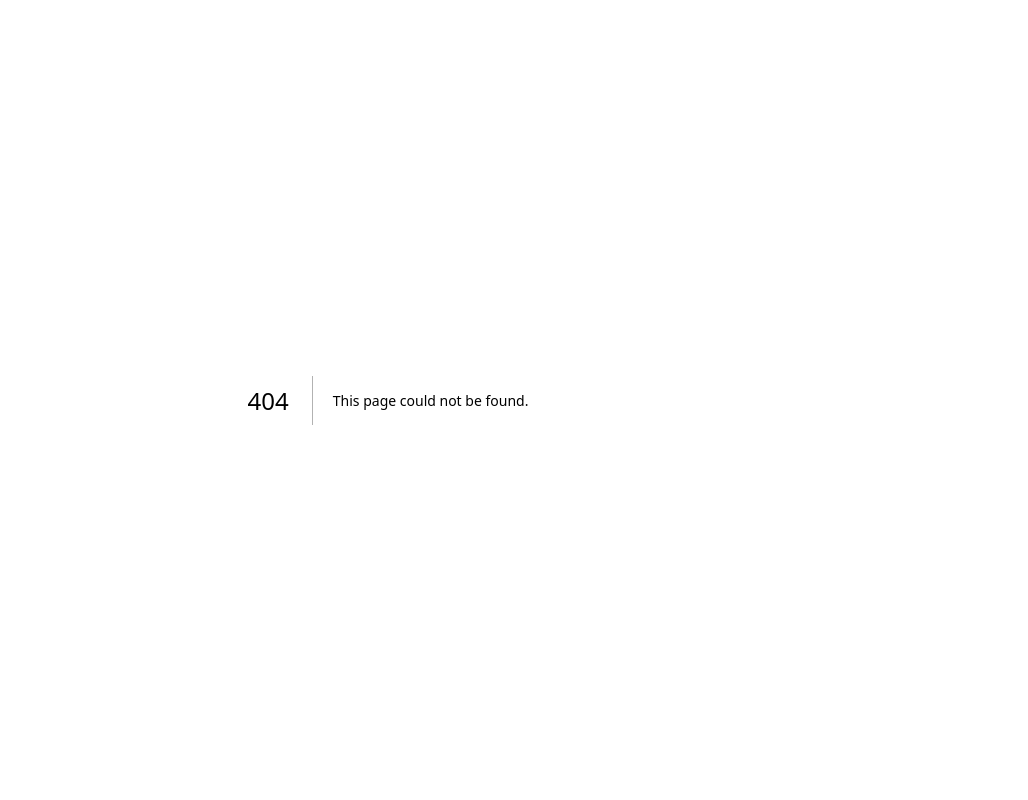
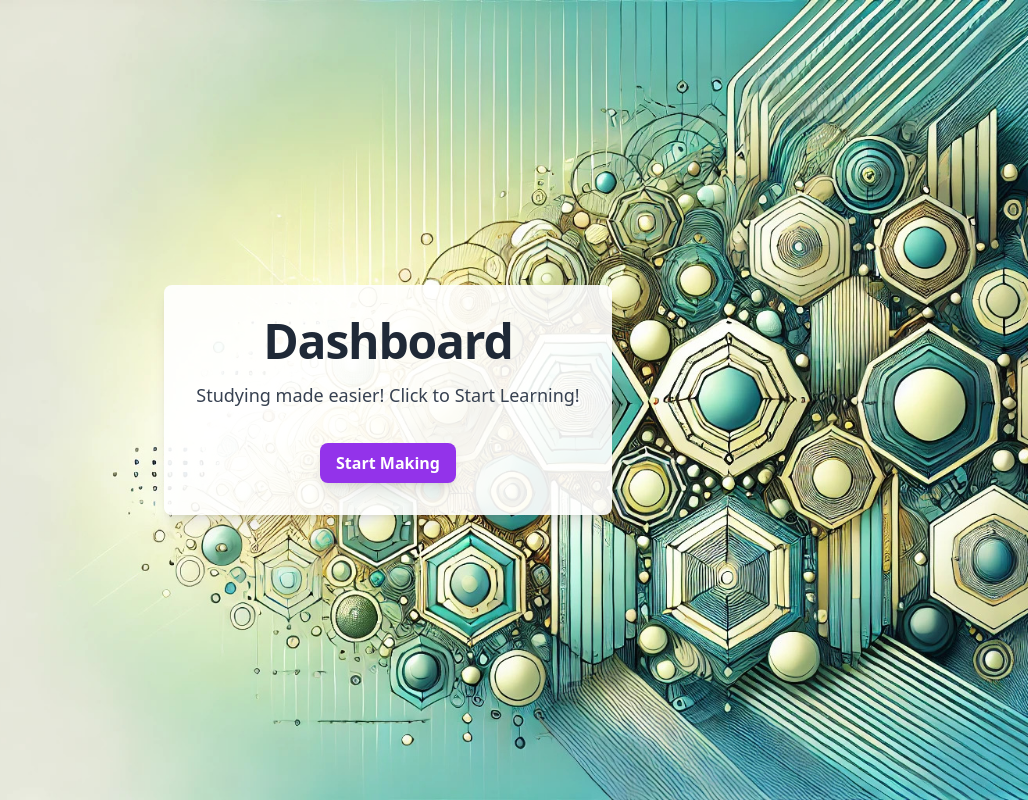
Before and after one commit to Farbubby/cognitive-cards, a Next.js app: page /dashboard in a window 1280 px wide. Before the commit this address had no page. Shown: the whole page, without its empty margins (252-1280 px from the left). Built offline with nearby package versions, Linux system fonts and the light colour scheme.

Commit message:
added dashboard, and redirect URL to dashboard

```diff
--- /dev/null
+++ b/src/app/dashboard/page.tsx
@@ -0,0 +1,25 @@
+import Link from "next/link";
+
+export default function Home() {
+  return (
+    <>
+      <div className="h-screen flex flex-col items-center justify-center gap-8 bg-custom-image bg-cover bg-center">
+        <div className="bg-white bg-opacity-90 p-8 rounded-lg shadow-lg text-center max-w-lg">
+          <div className="text-5xl font-bold tracking-tight text-gray-800">
+            Dashboard
+          </div>
+          <div className="mt-4 text-lg leading-relaxed text-gray-700">
+            Studying made easier! Click to Start Learning!
+          </div>
+          <div className="mt-8 flex flex-row gap-6 justify-center">
+            <Link href="/cards">
+              <button className="bg-purple-600 text-white font-semibold py-2 px-4 rounded-lg shadow-lg hover:bg-purple-700 transition duration-300">
+                Start Making
+              </button>
+            </Link>
+          </div>
+        </div>
+      </div>
+    </>
+  );
+}
--- /dev/null
+++ b/src/app/page template/page.tsx
@@ -0,0 +1,5 @@
+import React from "react";
+
+export default function About() {
+    return <div>About</div>;
+}
--- a/src/middleware.ts
+++ b/src/middleware.ts
@@ -1,6 +1,6 @@
 import { clerkMiddleware, createRouteMatcher } from "@clerk/nextjs/server";
 
-const protectedRoutes = createRouteMatcher(["/cards(.*)"]);
+const protectedRoutes = createRouteMatcher(["/cards(.*)",'dashboard(.*)']);
 
 export default clerkMiddleware((auth, request) => {
   if (protectedRoutes(request)) {
```
